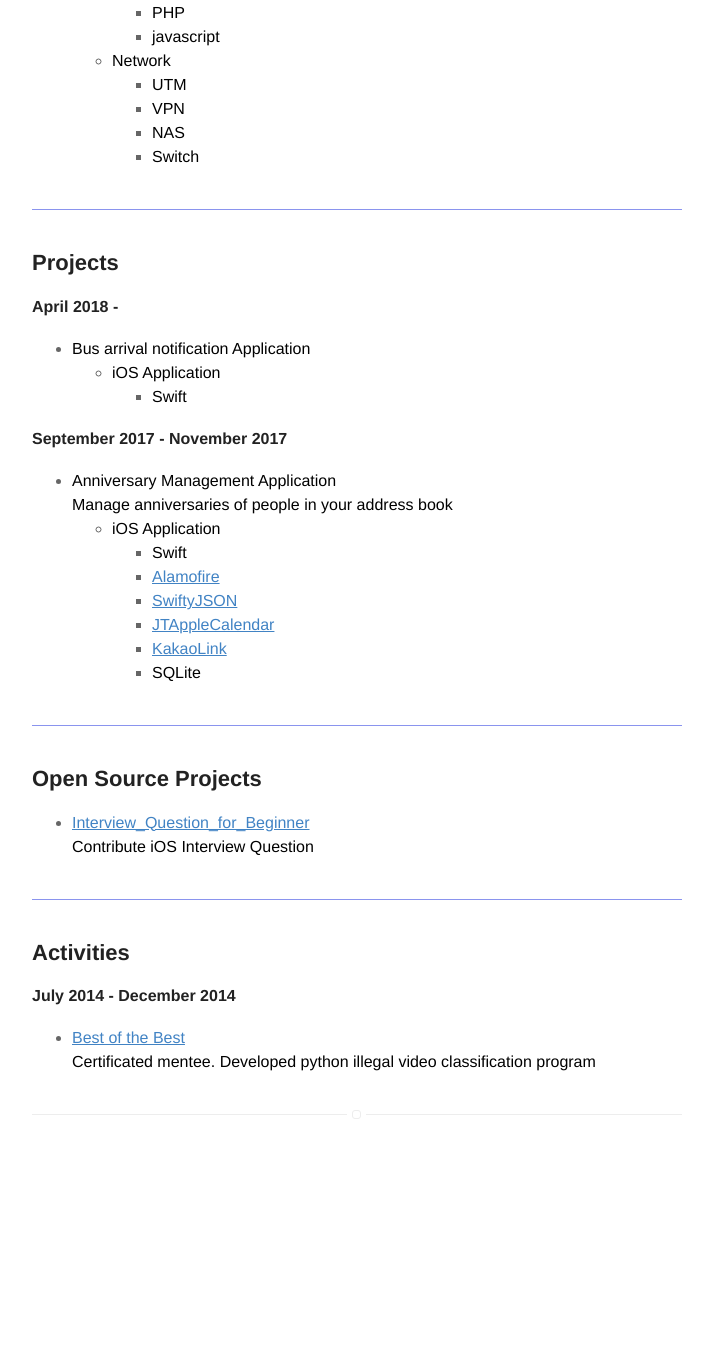
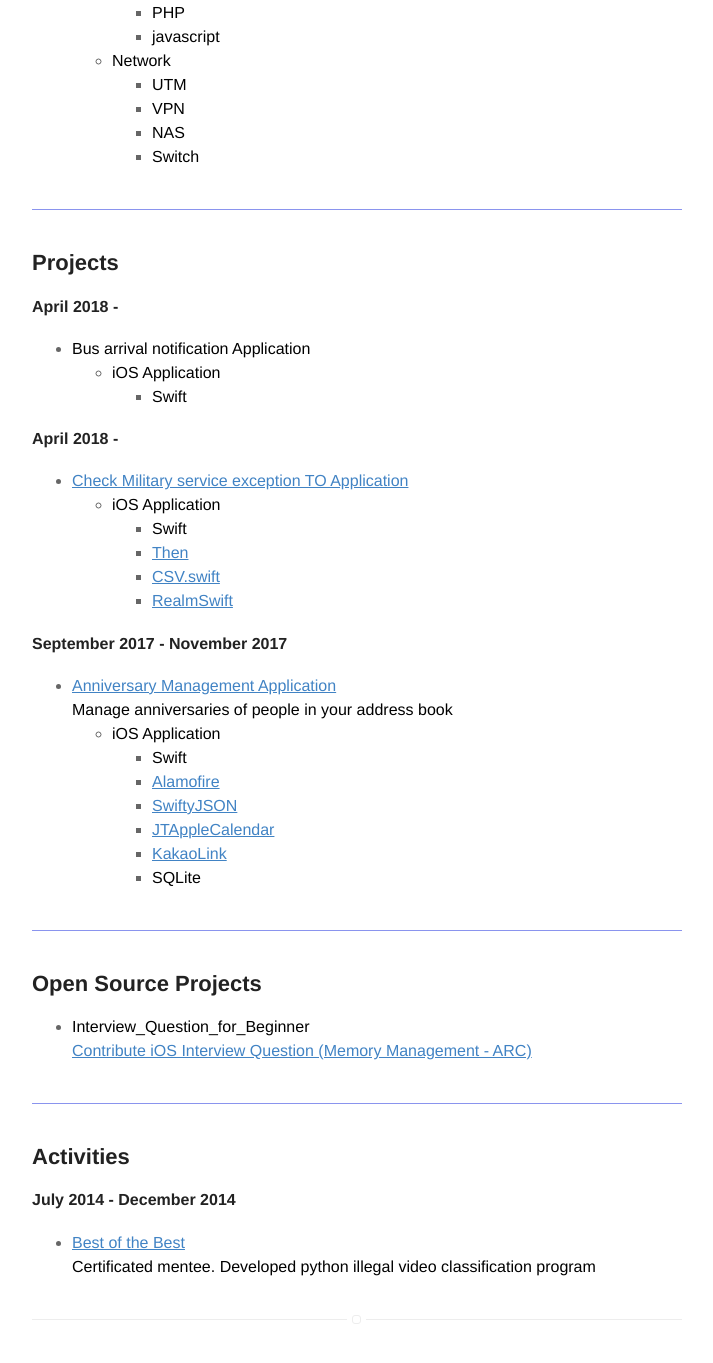
Before and after one commit to jhyejun/jhyejun.github.io, a Jekyll site: the page built from resume.md, in a window 1280 px wide and 1400 px high, scrolled down 1721 px. Shown: the top 1363 px of the window, without its empty margins (283-996 px from the left). Built offline with Jekyll 4.4.1, drawn with Linux system fonts in a browser that asks for light colours; before the commit the page ends 2916 px from its top, so only the background shows below that.

Commit message:
Modify resume
- 프로젝트 파트에 병,티,확 추가
- Interview_Question_for_Beginner 부분 수정

```diff
--- a/resume.md
+++ b/resume.md
@@ -56,7 +56,7 @@ layout: page
 	- **Server**
 		- **Backup Server**
 		- **CDN**
-		- **Server maintenance***
+		- **Server maintenance**
 
 #### December 2016 - November 2017
 - **ZIPBrothers**<br>
@@ -91,8 +91,16 @@ layout: page
 	- **iOS Application**
 		- **Swift**
 
+#### April 2018 -
+- **[Check Military service exception TO Application]({{ site.url }}/project/military-to)**
+	- **iOS Application**
+		- **Swift**
+		- **[Then](https://github.com/devxoul/Then)**
+		- **[CSV.swift](https://github.com/yaslab/CSV.swift)**
+		- **[RealmSwift](https://github.com/realm/realm-cocoa)**
+
 #### September 2017 - November 2017
-- **Anniversary Management Application**<br>
+- **[Anniversary Management Application]({{ site.url }}/project/anniversary-management)**<br>
 **Manage anniversaries of people in your address book**
 	- **iOS Application**
 		- **Swift**
@@ -105,8 +113,8 @@ layout: page
 ---
 
 ## Open Source Projects
-- **[Interview_Question_for_Beginner](https://github.com/JaeYeopHan/Interview_Question_for_Beginner)**<br>
-**Contribute iOS Interview Question**
+- **Interview_Question_for_Beginner**<br>
+**[Contribute iOS Interview Question (Memory Management - ARC)](https://github.com/JaeYeopHan/Interview_Question_for_Beginner/tree/master/iOS)**
 
 ---
 
```
